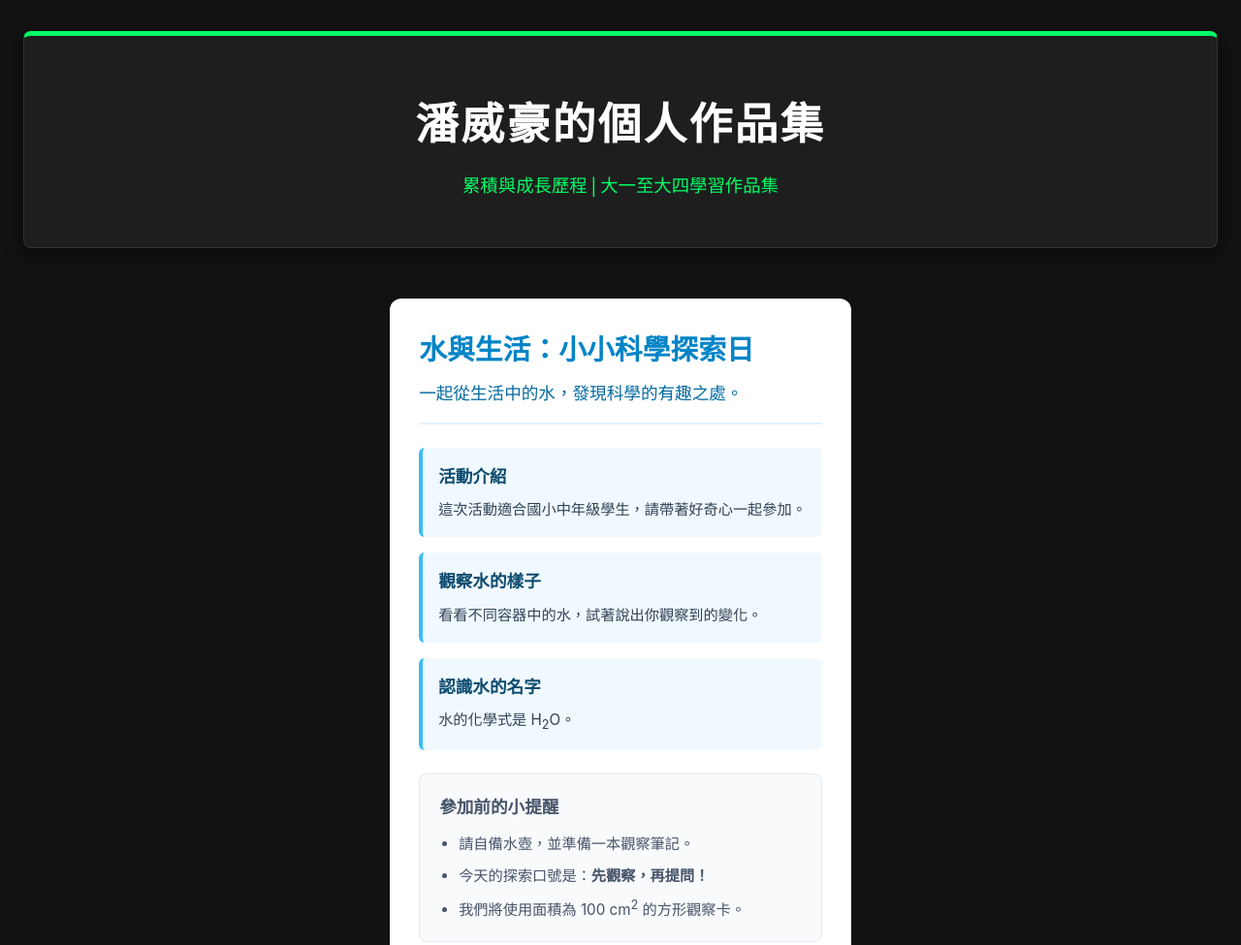
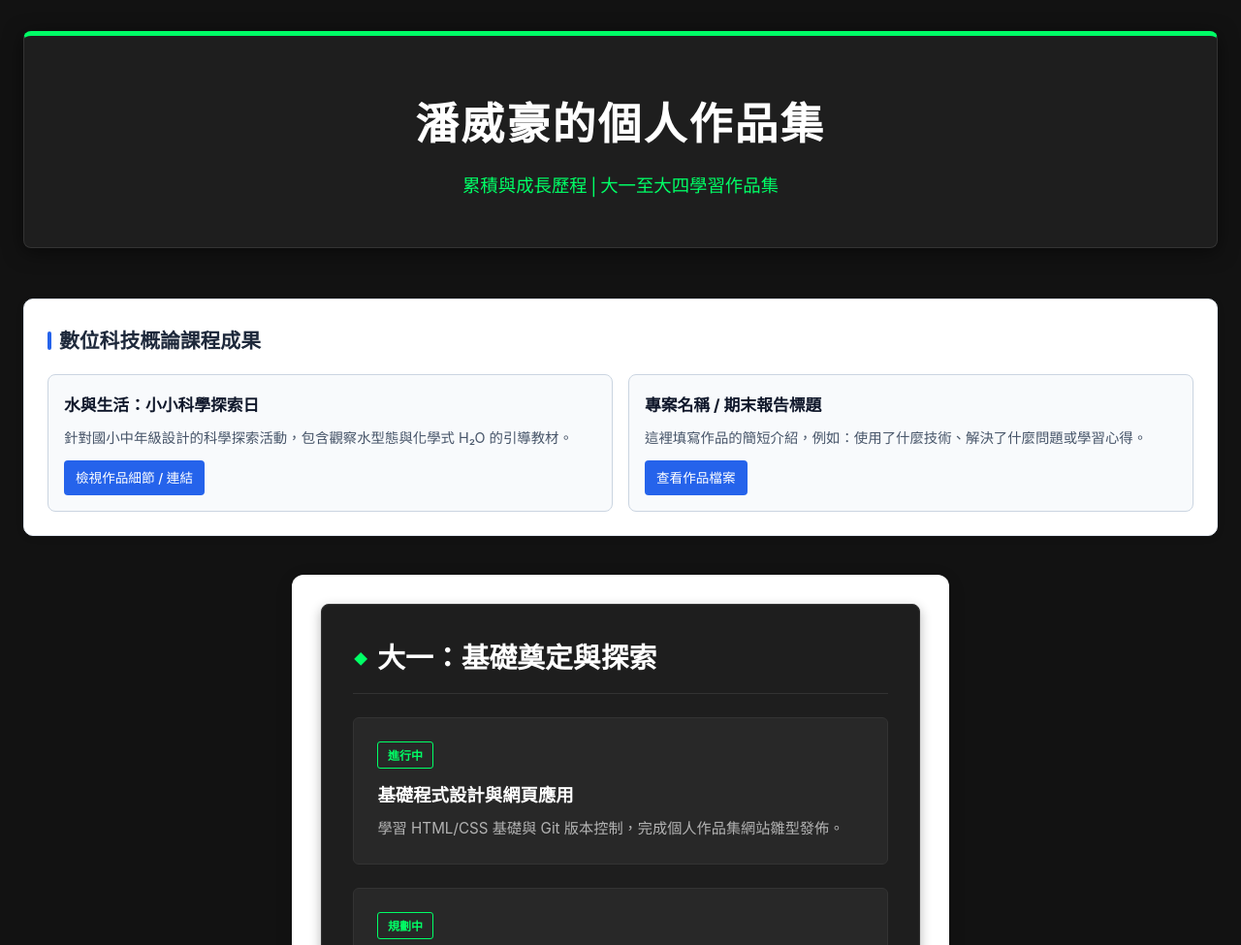
Before and after one commit to u11517044-william/pofolio-exampie, a plain HTML site: page index.html in a window 1280 px wide. Shown: the top 975 px of the page at 97% size. Drawn offline with Linux system fonts and the light colour scheme.

Commit message:
Update index.html

```diff
--- a/index.html
+++ b/index.html
@@ -164,7 +164,96 @@
         </header>
 
         <!-- 大一區塊 -->
+<!-- ================= 數位科技概論課程成果 開始 ================= -->
+<style>
+  .course-portfolio-box {
+    margin: 20px 0;
+    padding: 24px;
+    background-color: #ffffff;
+    border-radius: 10px;
+    border: 1px solid #e2e8f0;
+    box-shadow: 0 2px 10px rgba(0, 0, 0, 0.05);
+    font-family: -apple-system, BlinkMacSystemFont, "Segoe UI", Roboto, "Helvetica Neue", Arial, "Microsoft JhengHei", sans-serif;
+  }
+  .course-portfolio-title {
+    font-size: 1.3rem;
+    color: #1e293b;
+    margin: 0 0 16px 0;
+    font-weight: 700;
+    display: flex;
+    align-items: center;
+    gap: 8px;
+  }
+  .course-portfolio-title::before {
+    content: "";
+    display: inline-block;
+    width: 4px;
+    height: 1.2rem;
+    background-color: #2563eb; /* 藍色邊條裝飾 */
+    border-radius: 2px;
+  }
+  .work-grid {
+    display: grid;
+    grid-template-columns: repeat(auto-fit, minmax(280px, 1fr));
+    gap: 16px;
+  }
+  .work-card {
+    background-color: #f8fafc;
+    border: 1px solid #cbd5e1;
+    border-radius: 8px;
+    padding: 16px;
+    transition: transform 0.2s, box-shadow 0.2s;
+  }
+  .work-card:hover {
+    transform: translateY(-2px);
+    box-shadow: 0 4px 12px rgba(0, 0, 0, 0.08);
+  }
+  .work-card h4 {
+    margin: 0 0 8px 0;
+    font-size: 1.05rem;
+    color: #0f172a;
+  }
+  .work-card p {
+    margin: 0 0 12px 0;
+    font-size: 0.9rem;
+    color: #475569;
+    line-height: 1.5;
+  }
+  .work-link {
+    display: inline-block;
+    padding: 6px 12px;
+    background-color: #2563eb;
+    color: #ffffff;
+    text-decoration: none;
+    font-size: 0.85rem;
+    border-radius: 4px;
+    font-weight: 500;
+  }
+  .work-link:hover {
+    background-color: #1d4ed8;
+  }
+</style>
 
+<div class="course-portfolio-box">
+  <div class="course-portfolio-title">數位科技概論課程成果</div>
+
+  <div class="work-grid">
+    <!-- 作品 1：即剛才整理的『水與生活』 -->
+    <div class="work-card">
+      <h4>水與生活：小小科學探索日</h4>
+      <p>針對國小中年級設計的科學探索活動，包含觀察水型態與化學式 H₂O 的引導教材。</p>
+      <a href="#" class="work-link" target="_blank">檢視作品細節 / 連結</a>
+    </div>
+
+    <!-- 作品 2：預留範例（可依需求修改或刪除） -->
+    <div class="work-card">
+      <h4>專案名稱 / 期末報告標題</h4>
+      <p>這裡填寫作品的簡短介紹，例如：使用了什麼技術、解決了什麼問題或學習心得。</p>
+      <a href="#" class="work-link" target="_blank">查看作品檔案</a>
+    </div>
+  </div>
+</div>
+<!-- ================= 數位科技概論課程成果 結束 ================= -->
         <section class="portfolio-section">
   <style>
     .portfolio-section {
@@ -244,37 +333,7 @@
   </style>
 
   <!-- 標題區域 -->
-  <div class="portfolio-header">
-    <h1 class="portfolio-title">水與生活：小小科學探索日</h1>
-    <p class="portfolio-subtitle">一起從生活中的水，發現科學的有趣之處。</p>
-  </div>
 
-  <!-- 活動內容簡介卡片 -->
-  <div class="portfolio-grid">
-    <div class="portfolio-card">
-      <h3>活動介紹</h3>
-      <p>這次活動適合國小中年級學生，請帶著好奇心一起參加。</p>
-    </div>
-    <div class="portfolio-card">
-      <h3>觀察水的樣子</h3>
-      <p>看看不同容器中的水，試著說出你觀察到的變化。</p>
-    </div>
-    <div class="portfolio-card">
-      <h3>認識水的名字</h3>
-      <p>水的化學式是 H<sub>2</sub>O。</p>
-    </div>
-  </div>
-
-  <!-- 參加提醒注意事項 -->
-  <div class="portfolio-notice">
-    <h3>參加前的小提醒</h3>
-    <ul>
-      <li>請自備水壺，並準備一本觀察筆記。</li>
-      <li>今天的探索口號是：<strong>先觀察，再提問！</strong></li>
-      <li>我們將使用面積為 100 cm<sup>2</sup> 的方形觀察卡。</li>
-    </ul>
-  </div>
-</section>
         <section class="year-section">
             <h2 class="year-title">大一：基礎奠定與探索</h2>
             <div class="project-grid">
```
